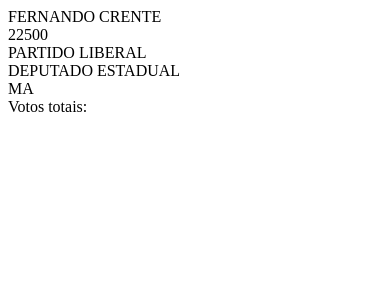
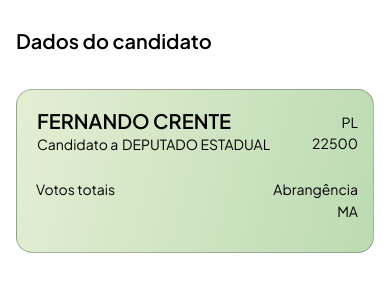
Before and after one commit to larissaPretto/Minha-Urna, a PHP site: page /candidato.php?idCand=1 in a window 390 px wide. Shown: the top 300 px of the page. Run offline with PHP 8.4, Linux system fonts and the light colour scheme; data comes from the database, SQL or seed files in the repository; data that the repository does not hold is empty.

Commit message:
só modo mobile

```diff
--- a/view/cadastroResultado1.css
+++ b/view/cadastroResultado1.css
@@ -135,7 +135,7 @@ img {
 
 .municipioTextFieldHelp {
     position: absolute;
-    width: 200px;
+    width: 300px;
     height: 16px;
     left: 20px;
     top: 164px;
--- a/view/cadastroResultado2.css
+++ b/view/cadastroResultado2.css
@@ -110,7 +110,7 @@ img {
 
 .zonaTextFieldHelp {
     position: absolute;
-    width: 165px;
+    width: auto;
     height: 16px;
     left: 20px;
     top: 58px;
@@ -136,7 +136,7 @@ img {
 
 .secaoTextFieldHelp {
     position: absolute;
-    width: 400px;
+    width: auto;
     height: 16px;
     left: 20px;
     top: 164px;
--- a/view/cadastroResultado2.php
+++ b/view/cadastroResultado2.php
@@ -39,12 +39,12 @@
                     echo $zona;
                     ?>
                 </select>
-                <p class="zonaTextFieldHelp">Estado do local de votação</p>
+                <p class="zonaTextFieldHelp">Zona eleitoral correspondente</p>
 
                 <select name="selectSecao" id="idSecao" class="secaoTextField">
                     <option value="">Selecione uma seção</option>
                 </select>
-                <p class="secaoTextFieldHelp">Munícipio onde ocorreu a votação</p>
+                <p class="secaoTextFieldHelp">A seção onde a votação ocorreu</p>
 
                 <input type="hidden" name="selectUF" id="idUF" value="<?php echo $idUF ?>">
                 <input type="hidden" name="selectMuni" value="<?php echo $Municipio ?>">
--- a/view/candidato.php
+++ b/view/candidato.php
@@ -1,3 +1,19 @@
+<!DOCTYPE html>
+<html>
+
+<head lang="pt-br">
+    <title>Candidato | Minha Urna</title>
+    <meta name="viewport" content="width=device-width, initial-scale=1">
+    <link rel="stylesheet" href="pesquisa.css">
+    <link rel="preconnect" href="https://fonts.googleapis.com">
+    <link rel="preconnect" href="https://fonts.gstatic.com" crossorigin>
+    <link href="https://fonts.googleapis.com/css2?family=Plus+Jakarta+Sans:wght@400;600;700&display=swap" rel="stylesheet">
+</head>
+
+</head>
+    <p class="pageTitle">Dados do candidato</p>
+
+    <div style=width: 358px;>
 <?php
 $idCand = $_GET['idCand'];
 
@@ -7,34 +23,134 @@ $sql = "SELECT * FROM candidatos WHERE ID_CANDIDATO=" . $idCand;
 $registro = mysqli_query($conectado, $sql);
 $registros = mysqli_fetch_array($registro);
 
-echo '<h5">' . $registros['NM_URNA_CANDIDATO'] . '</h5><br>';
-echo '<h5">' . $registros['NR_CANDIDATO'] . '</h5><br>';
+    echo '<h5 style="position: absolute;
+        font-style: normal;
+        font-weight: 600;
+        font-size: 20px;
+        line-height: 25px;
+        width: 350px;
+        height: 25px;
+        left: 16px;
+        top: 42px;
+        box-sizing: border-box;
+        position: absolute;
+        width: 358px;
+        height: 164px;
+        left: 16px;
+        top: 56px;
+        padding-top: 18px;
+        padding-left: 20px;
+        background: linear-gradient(104.06deg, #E3EED3 1.9%, rgba(162, 205, 150, 0.75) 106.2%);
+        border: 0.5px solid rgba(0, 0, 0, 0.25);
+        border-radius: 16px;"">' . $registros['NM_URNA_CANDIDATO'] . '</h5><br>';
+    echo '<h5 style="position: absolute;
+        width: auto;
+        height: 18px;
+        right: 32px;
+        top: 111px;
+        font-style: normal;
+        font-weight: 400;
+        font-size: 14px;
+        line-height: 18px;
+        color: #000000;">' . $registros['NR_CANDIDATO'] . '</h5><br>';
 
 $sql2 = "SELECT * FROM partidos WHERE NR_PARTIDO=" . $registros['NR_PARTIDO'];
 $registro2 = mysqli_query($conectado, $sql2);
 $registros2 = mysqli_fetch_array($registro2);
 
-echo '<h5">' . $registros2['NM_PARTIDO'] . '</h5><br>';
+echo '<h5 style="position: absolute;
+    width: auto;
+    height: 18px;
+    right: 32px;
+    top: 90px;
+    font-style: normal;
+    font-weight: 400;
+    font-size: 14px;
+    line-height: 18px;
+    color: #000000;"">' . $registros2['SG_PARTIDO'] . '</h5><br>';
 
 $sql3 = "SELECT * FROM cargos WHERE CD_CARGO=" . $registros['CD_CARGO'];
 $registro3 = mysqli_query($conectado, $sql3);
 $registros3 = mysqli_fetch_array($registro3);
 
-echo '<h5">' . $registros3['NM_CARGO'] . '</h5><br>';
+echo '<h5 style="position: absolute;
+    width: auto;
+    height: 18px;
+    left: 37px;
+    top: 112px;
+    font-style: normal;
+    font-weight: 400;
+    font-size: 14px;
+    line-height: 18px;"">Candidato a</h5><br>';
+echo '<h5 style="position: absolute;
+    width: auto;
+    height: 18px;
+    left: 122px;
+    top: 112px;
+    font-style: normal;
+    font-weight: 400;
+    font-size: 14px;
+    line-height: 18px;"">' . $registros3['NM_CARGO'] . '</h5><br>';
 
 
 $sql7 = "SELECT * FROM estadouf WHERE id=" . $registros['ID_UF'];
 $registro7 = mysqli_query($conectado, $sql7);
 $registros7 = mysqli_fetch_array($registro7);
 
-echo '<h5">' . $registros7['uf'] . '</h5><br>';
+echo '<h5 style="position: absolute;
+    width: auto;
+    height: 18px;
+    right: 32px;
+    top: 157px;
+    font-style: normal;
+    font-weight: 400;
+    font-size: 14px;
+    line-height: 18px;
+    color: #000000;"">Abrangência</h5><br><br>';
+
+
+echo '<h5 style="position: absolute;
+    width: auto;
+    height: 18px;
+    right: 32px;
+    top: 179px;
+    font-style: normal;
+    font-weight: 400;
+    font-size: 14px;
+    line-height: 18px;
+color: #000000;"">' . $registros7['uf'] . '</h5><br>';
 
 $sql5 = "SELECT sum(votos) as tvotos FROM votos WHERE idCandidato=" . $idCand;
 $registro5 = mysqli_query($conectado, $sql5);
 $registros5 = mysqli_fetch_array($registro5);
 
-echo '<h5"> Votos totais: ' . $registros5['tvotos'] . '</h5><br><br>';
+echo '<h5 style="position: absolute;
+    width: auto;
+    height: 18px;
+    left: 36px;
+    top: 157px;
+    font-style: normal;
+    font-weight: 400;
+    font-size: 14px;
+    line-height: 18px;
+    color: #000000;"">Votos totais</h5><br><br>';
 
+    echo '<h5 style="position: absolute;
+    width: auto;
+    height: 18px;
+    left: 36px;
+    top: 164px;
+    font-style: normal;
+    font-weight: 400;
+    font-size: 14px;
+    line-height: 18px;
+    color: #000000;
+    font-style: normal;
+    font-weight: 600;
+    font-size: 20px;
+    line-height: 25px;
+
+    color: #000000;"">' . $registros5['tvotos'] . '</h5><br><br>'; '</h5><br>';
 
 $sql4 = "SELECT idBoletim FROM votos WHERE idCandidato=" . $idCand . " GROUP BY idBoletim";
 $registro4 = mysqli_query($conectado, $sql4);
--- a/view/inicio.css
+++ b/view/inicio.css
@@ -4,7 +4,7 @@ body {
 
 .greeting {
     position: absolute;
-    width: 156px;
+    width: 350px;
     height: 35px;
     left: 18px;
     top: 8px;
@@ -83,7 +83,7 @@ body {
     border-radius: 999px;
     background: #FFFFFF;
     box-shadow: 0px 4px 12px rgba(0, 0, 0, 0.4);
-    border: none;
+    border-style: none;
 
     text-align: center;
 }
--- a/view/inicio.php
+++ b/view/inicio.php
@@ -70,12 +70,6 @@ while ($produto = mysqli_fetch_assoc($produtos)) {
     </form>
   </div>
 
-  <div class="botoes">
-    <button class="candidatos"><img src="illustrations/candidatos.svg" alt="addIcon" /></button>
-    <button class="cargos"><img src="illustrations/cargos.svg" alt="addIcon" /></button>
-    <button class="locais"><img src="illustrations/locais.svg" alt="addIcon" /></button>
-  </div>
-
   <p class="relevantText">Mais relevantes</p>
 
   <!-- teste abaixo -->
--- /dev/null
+++ b/view/pesquisa.css
@@ -0,0 +1,27 @@
+body {
+    font-family: 'Plus Jakarta Sans', sans-serif;
+}
+
+.pageTitle {
+    position: absolute;
+    width: 228px;
+    height: 16px;
+    left: 16px;
+    top: 8px;
+
+    font-family: 'Plus Jakarta Sans';
+    font-style: normal;
+    font-weight: 600;
+    font-size: 20px;
+    line-height: 25px;
+
+    color: #000000;
+}
+
+.searchIcon {
+    position: absolute;
+    width: 32px;
+    height: 32px;
+    left: 20px;
+    top: 78px;
+}
```
Also changed, not shown: view/pesquisa.php (+55 -2 lines).
